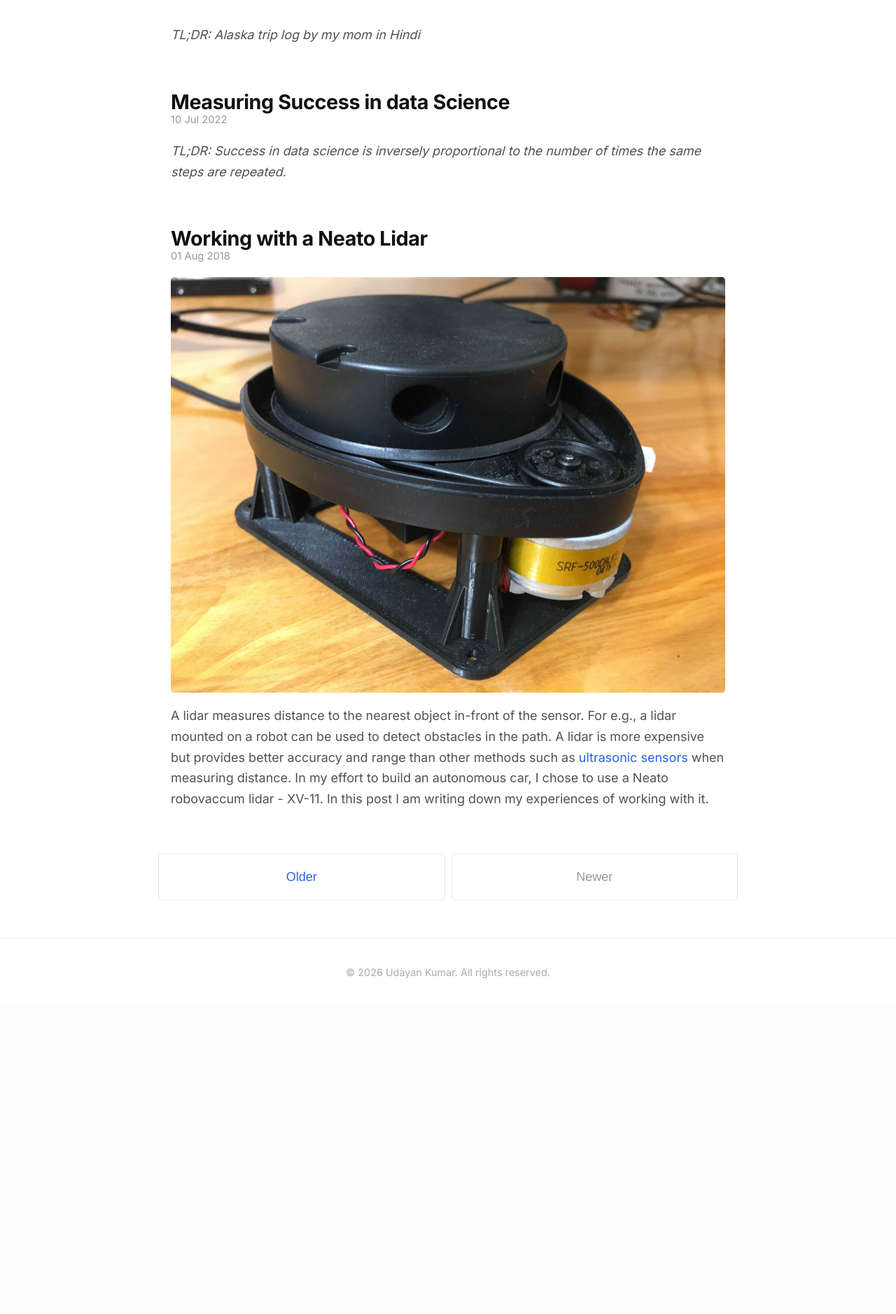
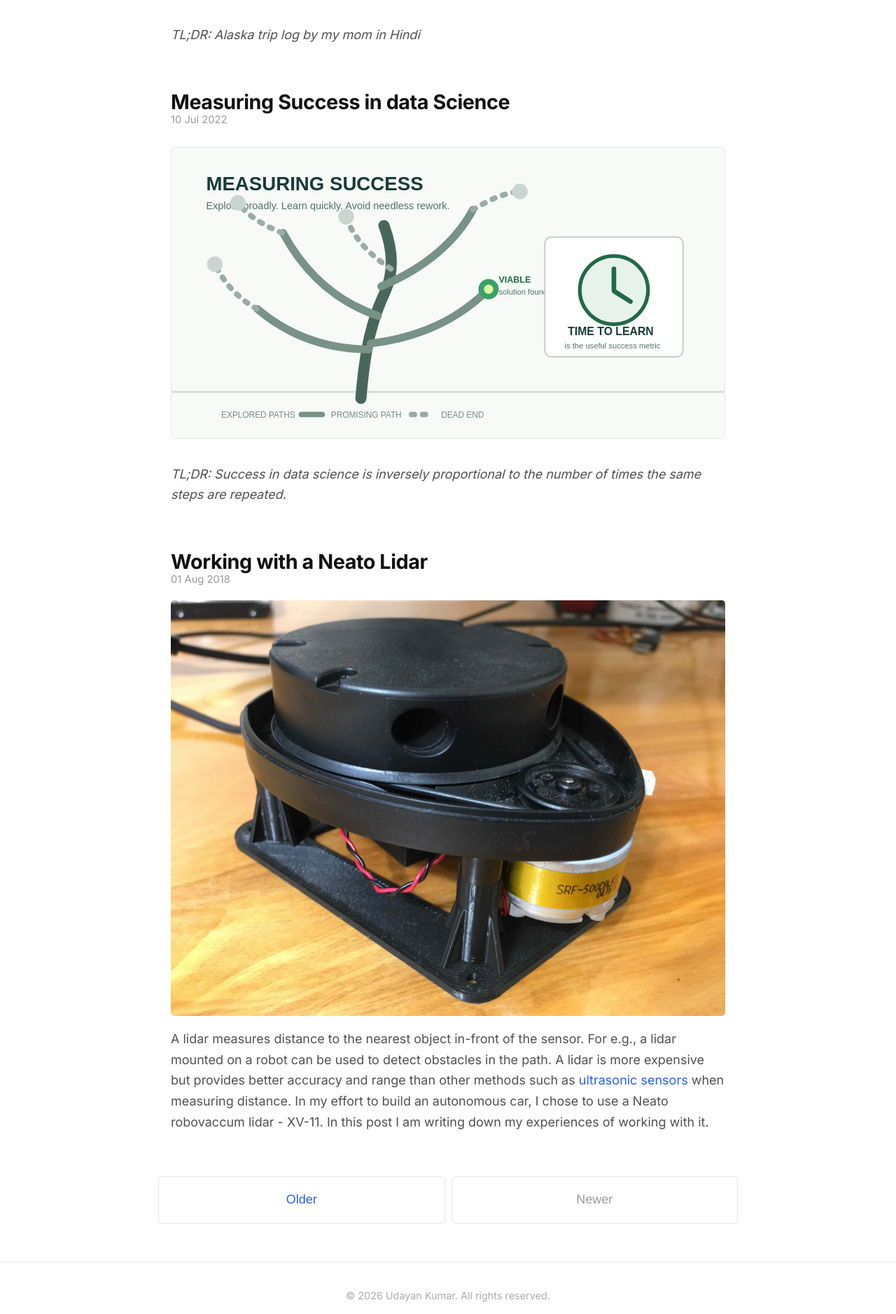
Before and after one commit to udayankumar/udayankumar.github.io, a Jekyll site: the page built from index.html, in a window 1280 px wide. Shown: the part 2063-3941 px from the top of the page at 70% size. Built offline with Jekyll 4.4.1, drawn with Linux system fonts in a browser that asks for light colours; the list of posts is cut into pages by our own code; before the commit the page ends 3501 px from its top, so only the background shows below that.

Commit message:
Add data science post preview

```diff
--- a/index.html
+++ b/index.html
@@ -16,7 +16,7 @@ title: Home
 
     {% if post.hero_image %}
     <a href="{{ post.url }}" aria-label="Read {{ post.title }}">
-      <img class="post-hero" src="{{ post.hero_image | relative_url }}" alt="Small language model cost calculator">
+      <img class="post-hero" src="{{ post.hero_image | relative_url }}" alt="{{ post.hero_alt | default: post.title }}">
     </a>
     {% endif %}
 
```
Also changed, not shown: _posts/2022-07-10-success-in-datascience.md (+2 -0 lines), assets/images/data-science-success.svg (added).
